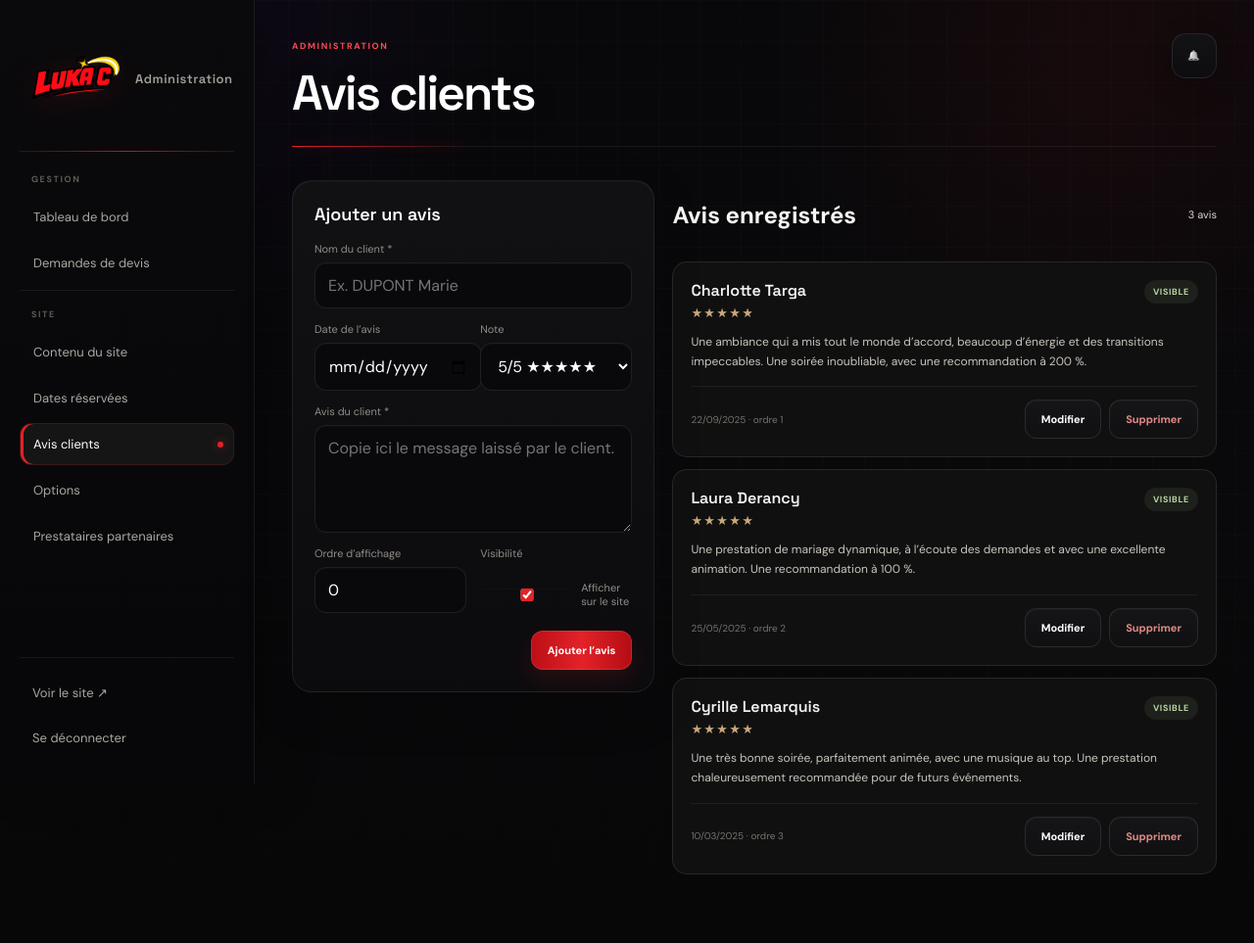
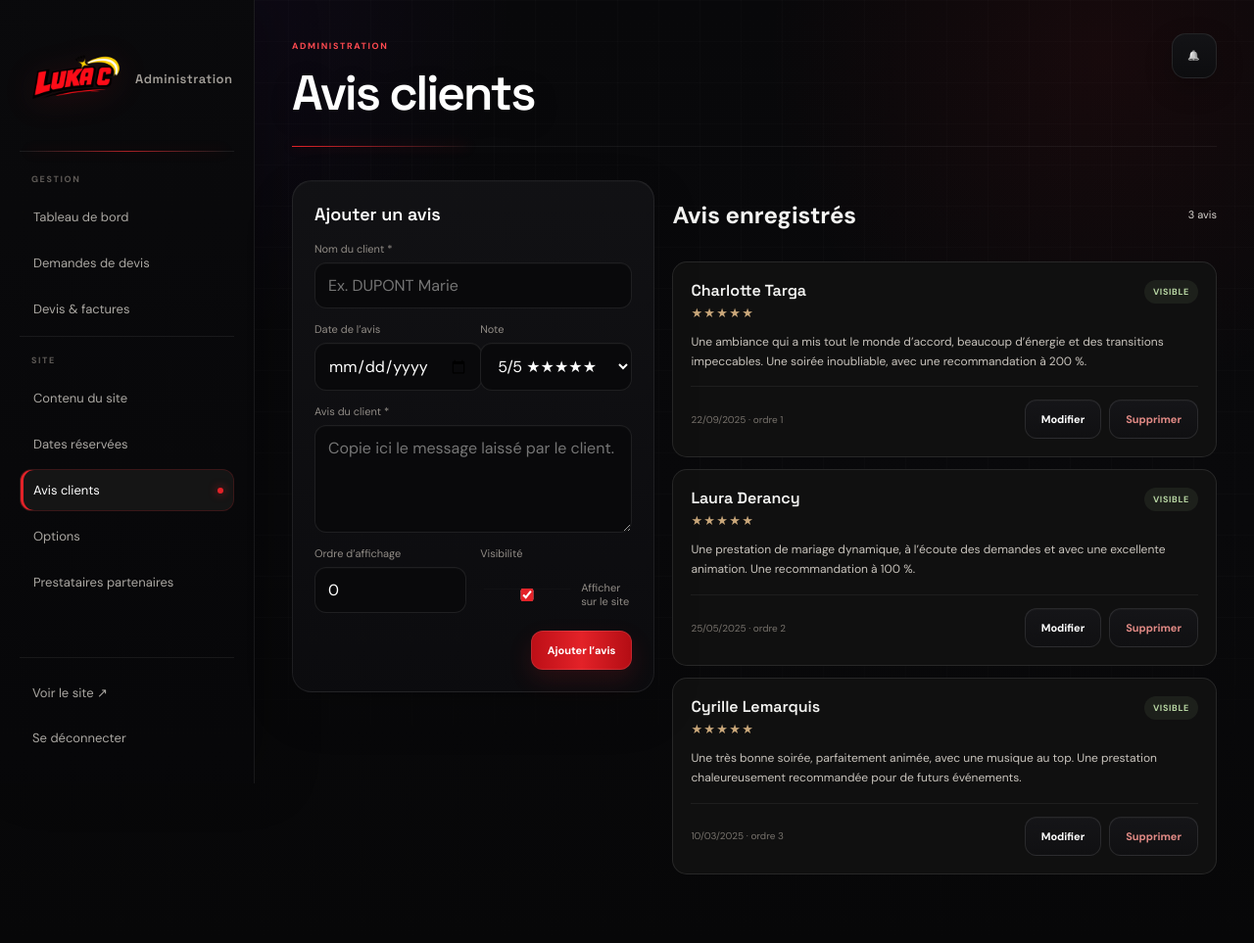
Before and after one commit to djlukac-ctrl/lukac, a PHP site: page /admin/avis.php in a window 1280 px wide. Shown: the whole page at 98% size. Run offline with PHP 8.4, Linux system fonts and the light colour scheme; the visitor is signed in with stand-in values (Sample User, id 1).

Commit message:
Ajoute le module Devis et factures à l'administration

```diff
--- a/admin/_layout.php
+++ b/admin/_layout.php
@@ -14,6 +14,7 @@ function admin_header(string $title, string $active = ''): void
         'Gestion' => [
             'dashboard' => ['Tableau de bord', 'index.php'],
             'devis' => ['Demandes de devis', 'devis.php'],
+            'documents' => ['Devis & factures', 'documents.php'],
         ],
         'Site' => [
             'contenu' => ['Contenu du site', 'contenu.php'],
@@ -32,7 +33,7 @@ function admin_header(string $title, string $active = ''): void
   <title><?= $newQuoteCount > 0 ? '(' . $newQuoteCount . ') ' : '' ?><?= e($title) ?> — Administration Luka C</title>
   <link rel="stylesheet" href="../assets/css/admin.css?v=20260910-2">
   <link rel="stylesheet" href="../assets/css/admin-content.css?v=20260910-1">
-  <link rel="stylesheet" href="../assets/css/admin-light.css?v=20261117-6">
+  <link rel="stylesheet" href="../assets/css/admin-light.css?v=20261117-7">
 </head>
 <body>
 <div class="admin-shell">
```
